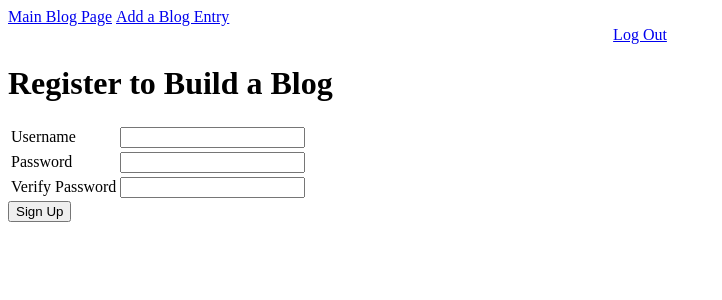
After one commit to PRaniH/blogz, a Flask app: page /signup in a window 1280 px wide. The commit adds this page. Shown: the top 300 px of the page, without its empty margins (0-722 px from the left). Run offline with Flask 2, Linux system fonts and the light colour scheme.

Commit message:
Basic working code which functions and contains user class, login, signup, requires log in, and log out link.

```diff
--- a/main.py
+++ b/main.py
@@ -1,10 +1,10 @@
-from flask import Flask, request, redirect, render_template
+from flask import Flask, request, redirect, render_template, session, flash
 from flask_sqlalchemy import SQLAlchemy
 import cgi, re
 
 app = Flask(__name__)
 app.config['DEBUG'] = True
-app.config['SQLALCHEMY_DATABASE_URI'] = 'mysql+pymysql://build-a-blog:MyNewPass@localhost:3306/build-a-blog'
+app.config['SQLALCHEMY_DATABASE_URI'] = 'mysql+pymysql://blogz:MyNewPass@localhost:3306/build-a-blog'
 app.config['SQLALCHEMY_ECHO'] = True
 
 db = SQLAlchemy(app)
@@ -27,8 +27,6 @@ db = SQLAlchemy(app)
 
 #If either the blog title or blog body is left empty in the new post form, the form is rendered again, with a helpful
 #error message and any previously-entered content in the same form inputs.
-
-#TO DO Check get and post to see if it's correct
 
 #Let's add the ability to view each blog all by itself on a webpage. Instead of creating multiple HTML files,
 #one for each new blog post we create, we can use a single template to display a given blog's title and body.
@@ -53,10 +51,82 @@ class Blog(db.Model):
     id = db.Column(db.Integer, primary_key=True)
     title = db.Column(db.String(120))
     body = db.Column(db.String(5000))
+    owner_id = db.Column(db.Integer, db.ForeignKey('user.id'))
 
     def __init__(self, title, body):
         self.title = title
         self.body = body
+        self.owner = owner #Doesn't need to say owner_id?
+
+""" User class and associated table to our app. It should have the following properties:
+
+id which is an Integer primary key that auto-increments (just like the others you've created in class)
+username which will be a String with a size of your choosing
+password which will also be a String with a size of your choosing
+blogs which signifies a relationship between the blog table and this user, thus binding this user with the blog posts they write."""
+
+class User(db.Model):
+
+    id = db.Column(db.Integer, primary_key=True)
+    username = db.Column(db.String(50))
+    passowrd = db.Column(db.String(50)) #Normally should not store in DB but per assignment is OK to do here
+    blogs = db.relationship('Blog', backref='owner')
+
+    def __init__(self, username, password): #Need to add blogs in here?
+        self.username = username
+        self.password = password
+
+#Copied below from sample code
+
+
+@app.route('/login', methods=['POST', 'GET'])
+def login():
+    if request.method == 'POST':
+        username = request.form['username']
+        password = request.form['password']
+        user = User.query.filter_by(username=username).first()
+        if user and user.password == password:
+            session['username'] = username
+            flash("Logged in")
+            return redirect('/newpost') #('/')
+        else:
+            flash('User password incorrect, or user does not exist', 'error')
+
+#TO DO User enters a username that is stored in the database with an incorrect password and is redirected to the /login page with a message that their password is incorrect.
+#TO DO User tries to login with a username that is not stored in the database and is redirected to the /login page with a message that this username does not exist.
+#TO DO User does not have an account and clicks "Create Account" and is directed to the /signup page.
+    return render_template('login.html')
+
+#Do we need the below?
+@app.before_request
+def require_login():
+    allowed_routes = ['login', 'signup']
+    if request.endpoint not in allowed_routes and 'username' not in session:
+        return redirect('/login')
+
+
+#TO DO Note several reqs. for the below, review later
+@app.route('/signup', methods=['POST', 'GET'])
+def signup():
+    if request.method == 'POST':
+        username = request.form['username']
+        password = request.form['password']
+        verify = request.form['verify']
+
+        # TODO - validate user's data
+
+        existing_user = User.query.filter_by(username=username).first()
+        if not existing_user:
+            new_user = User(username, password)
+            db.session.add(new_user)
+            db.session.commit()
+            session['username'] = username
+            return redirect('/newpost') #('/')
+        else:
+            # TODO - user better response messaging
+            return "<h1>Duplicate user</h1>"
+
+    return render_template('signup.html')
 
 
 """One of the first and easiest changes is to make the header
--- a/templates/base.html
+++ b/templates/base.html
@@ -19,6 +19,18 @@
 <form method="POST" action="/newpost" style="display:inline-block;">
 <a href='/newpost'>Add a Blog Entry</a></form>
 
+    <div align = "center"> <!--This could be aligned better on the page. Also why not do this as a form element?-->
+        <a href='/logout'>Log Out</a>
+    </div>
+
+    {% with messages = get_flashed_messages(with_categories=True) %}
+        <ul>
+        {% for category,message in messages %}
+            <li class="{{category}}">{{message}}</li>
+        {% endfor %}
+        </ul>
+    {% endwith %}
+
     {% block content %}
     {% endblock %}
 
--- /dev/null
+++ b/templates/signup.html
@@ -0,0 +1,28 @@
+{% extends "base.html" %}
+
+{% block content %}
+<h1>Register to Build a Blog</h1>
+<form action="/signup" method="post">
+    <table>
+        <tr>
+            <td><label for="username">Username</label></td>
+            <td>
+                <input name="username" type="username" value="{{ username }}">
+            </td>
+        </tr>
+        <tr>
+            <td><label for="password">Password</label></td>
+            <td>
+                <input name="password" type="password">
+            </td>
+        </tr>
+        <tr>
+            <td><label for="verify">Verify Password</label></td>
+            <td>
+                <input name="verify" type="password">
+            </td>
+        </tr>
+    </table>
+    <input type="submit" value="Sign Up">
+</form>
+{% endblock %}
```
Also changed, not shown: templates/login.html (added, +23 -0 lines), templates/index.html (added), templates/singleUser.html (added).
